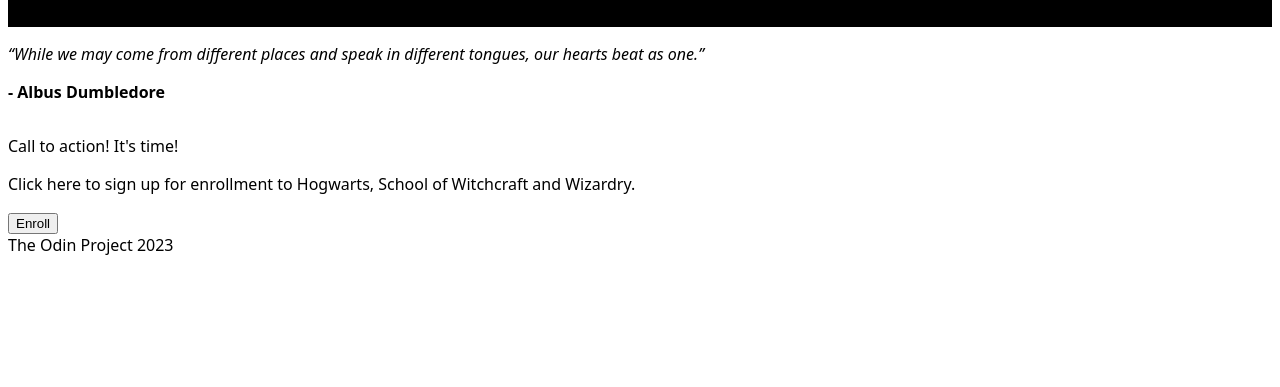
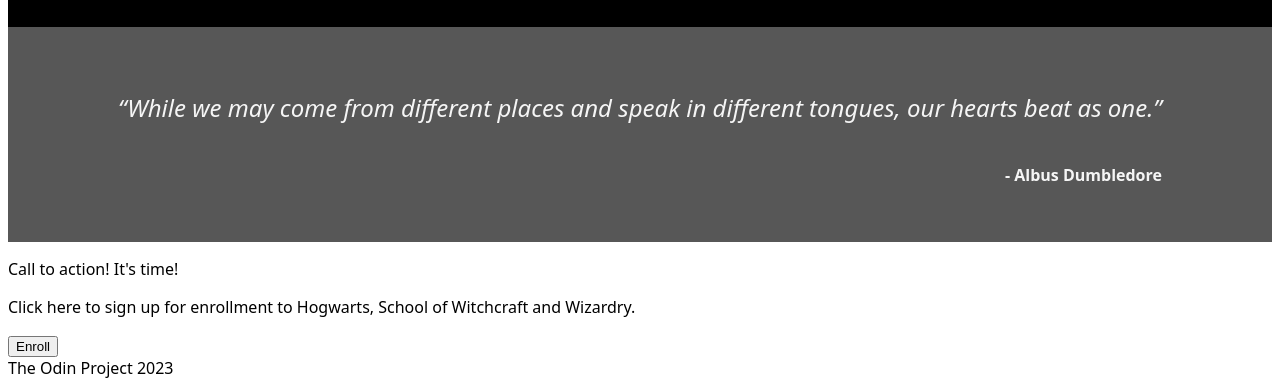
Before and after one commit to arwenistari/hogwarts-site, a plain HTML site: page index.html in a window 1280 px wide. Shown: the part 1246-1633 px from the top of the page. Before the commit the page ends 1510 px from the top, so only its background shows below. Drawn offline with Linux system fonts and the light colour scheme.

Commit message:
Add and style quote section

```diff
--- a/style.css
+++ b/style.css
@@ -1,6 +1,7 @@
 body {
     display: flex;
     flex-direction: column;
+    border: none;
     font-family: system-ui, -apple-system, BlinkMacSystemFont, 'Segoe UI', Roboto, Oxygen, Ubuntu, Cantarell, 'Open Sans', 'Helvetica Neue', sans-serif;
 }
 
@@ -36,7 +37,7 @@
     gap: 20px;
 }
 .header-image {
-    width: 550px;
+    width: 600px;
     flex-shrink: 2;
 }
 .header-text {
@@ -44,6 +45,7 @@
     display: flex;
     flex-direction: column;
     gap: 16px;
+    justify-content: center;
 }
 .title {
     font-weight: 900;
@@ -107,3 +109,24 @@
     flex-wrap: wrap;
     width: 250px;
 }
+
+.quote-container {
+    background-color: rgb(87, 87, 87);
+    display: flex;
+    flex-direction: column;
+    align-items: center;
+    padding: 40px;
+}
+.quote {
+    color: whitesmoke;
+    font-size: 24px;
+}
+.end-quote {
+    color: whitesmoke;
+    justify-content: flex-end;
+}
+.quote-text {
+    display: flex;
+    flex-direction: column;
+    align-items: flex-end;
+}
```
